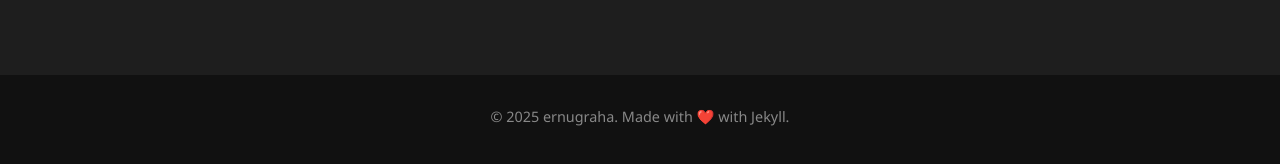
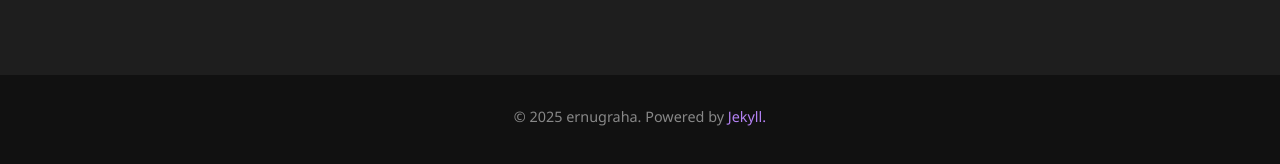
Before and after one commit to ernugrahaDev/ernugrahadev.github.io, a Jekyll site: the page built from index.md, in a window 1280 px wide. Shown: the part 765-929 px from the top of the page. Built offline with Jekyll 4.4.1, drawn with Linux system fonts in a browser that asks for light colours.

Commit message:
fix footer

```diff
--- a/_layouts/default.html
+++ b/_layouts/default.html
@@ -24,8 +24,8 @@
 
       {% if page.author or page.date %}
         <p class="meta">
-          {% if page.author %}✍️ {{ page.author }}{% endif %}
-          {% if page.date %} • 🕒 {{ page.date | date: "%d %B %Y, %H:%M" }}{% endif %}
+          {% if page.author %}Author: {{ page.author }}{% endif %}
+          {% if page.date %} • Uploaded: {{ page.date | date: "%d %B %Y, %H:%M" }}{% endif %}
         </p>
       {% endif %}
 
@@ -34,7 +34,7 @@
   </div>
 
   <footer>
-    <p>&copy; 2025 ernugraha. Made with ❤️ with Jekyll.</p>
+    <p>&copy; 2025 ernugraha. Powered by <a href="https://jekyllrb.com/">Jekyll.</a></p>
   </footer>
 </body>
 </html>
```
